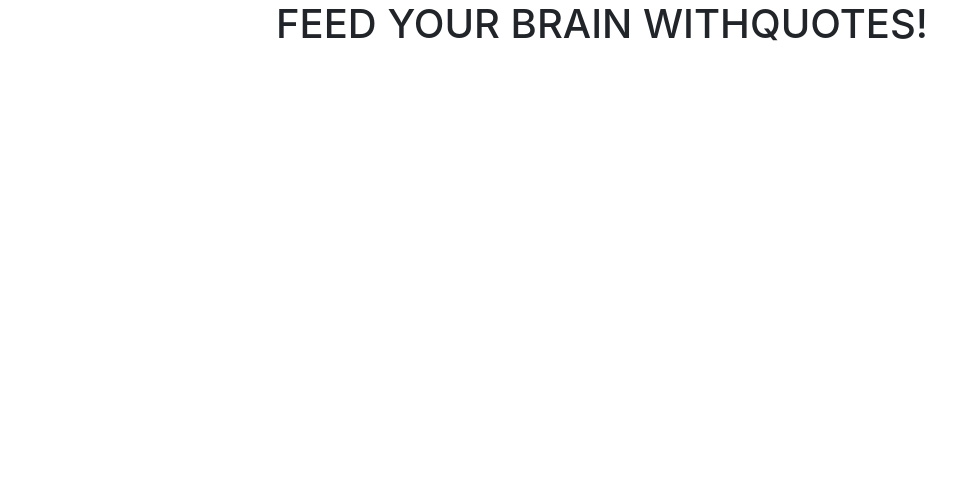
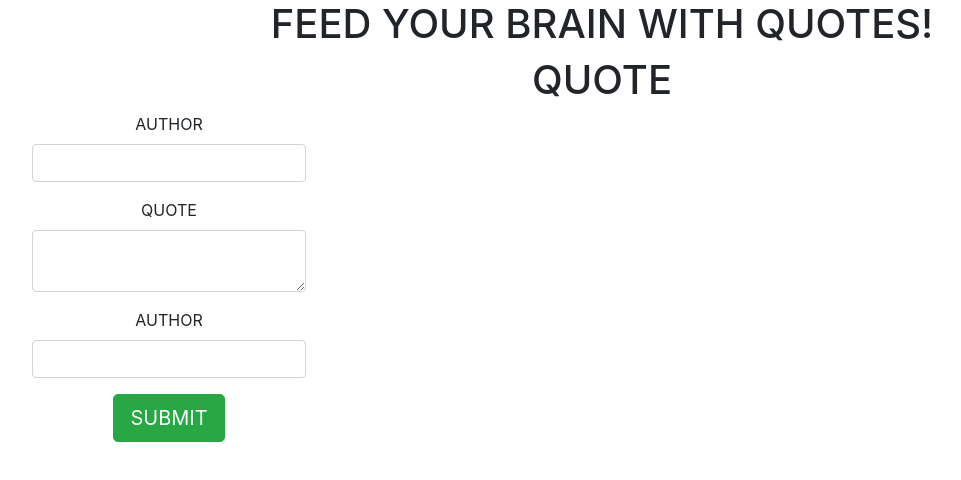
Before and after one commit to KingsMunene/Quotes, an Angular app: page / in a window 1280 px wide. Shown: the top 480 px of the page, without its empty margins (38-999 px from the left). Built offline with nearby package versions, Linux system fonts and the light colour scheme.

Commit message:
add quote.component.html link

```diff
--- a/src/app/app.component.html
+++ b/src/app/app.component.html
@@ -1,9 +1,9 @@
 <!--The content below is only a placeholder and can be replaced.-->
 <div style="text-align:center">
   <h1>
-     FEED YOUR BRAIN WITH{{ title }}!
+     FEED YOUR BRAIN WITH {{ title }}!
   </h1>
 
 
-
+  <app-quote></app-quote>
 <router-outlet></router-outlet>
--- a/src/app/app.component.ts
+++ b/src/app/app.component.ts
@@ -1,4 +1,5 @@
 import { Component } from '@angular/core';
+import {FormsModule} from '@angular/forms';
 
 @Component({
   selector: 'app-root',
--- a/src/app/quote-form/quote-form.component.html
+++ b/src/app/quote-form/quote-form.component.html
@@ -1,3 +1,4 @@
+<div style="text-align:center"></div>
 <div class="container">
   <div class="row">
       <form>
@@ -6,9 +7,14 @@
               <input type="text" required class="form-control" id="name">
           </div>
           <div class="form-group">
-              <label for="quote">Description</label>
+              <label for="quote">QUOTE</label>
               <textarea class="form-control" id="description"></textarea>
           </div>
+          <div class="form-group">
+            <label for="name">AUTHOR</label>
+            <input type="text" required class="form-control" id="name">
+        </div>
+          <button type="Submit" class="btn btn-success btn-lg">SUBMIT</button>
       </form>
   </div>
 </div>
```
